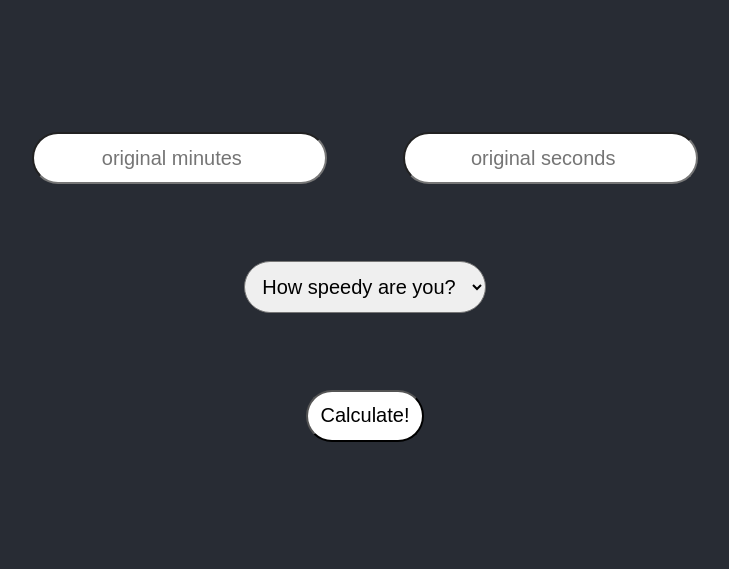
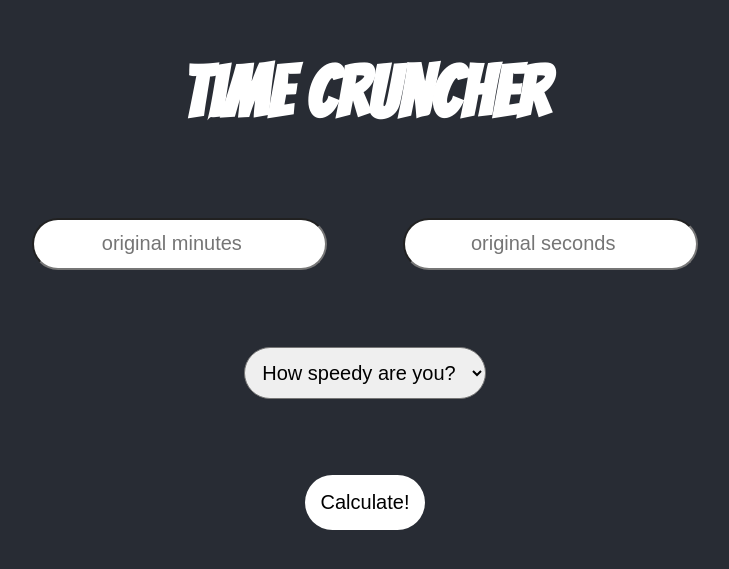
Before and after one commit to jzolo22/time-cruncher, a React (Create React App) app: page / in a window 1280 px wide. Shown: the part 113-682 px from the top of the page, without its empty margins (275-1004 px from the left). Built offline with nearby package versions, Linux system fonts and the light colour scheme.

Commit message:
import google font and add header

```diff
--- a/public/index.html
+++ b/public/index.html
@@ -15,6 +15,8 @@
       user's mobile device or desktop. See https://developers.google.com/web/fundamentals/web-app-manifest/
     -->
     <link rel="manifest" href="%PUBLIC_URL%/manifest.json" />
+    <link rel="preconnect" href="https://fonts.gstatic.com">
+  <link href="https://fonts.googleapis.com/css2?family=Bangers&display=swap" rel="stylesheet">
     <!--
       Notice the use of %PUBLIC_URL% in the tags above.
       It will be replaced with the URL of the `public` folder during the build.
--- a/src/App.tsx
+++ b/src/App.tsx
@@ -3,18 +3,23 @@ import {useState} from 'react'
 import {Form} from './components/Form';
 import StyledBtn from './styledComponents/StyledBtn';
 import StyledFormContainer from './styledComponents/StyledFormContainer';
+import StyledHeader from './styledComponents/StyledHeader';
 
 function App() {
   const [minutes, setMinutes] = useState(0)
   const [seconds, setSeconds] = useState(0)
+  const [minsGained, setMinsGained] = useState(0)
+  const [secsGained, setSecsGained] = useState(0)
   const [form, setForm] = useState(true)
 
   // const originalLength:string = "original length"
   // const speed:string = "speed"
 
-  const submitHandler = (minutes: number, seconds: number) => {
+  const submitHandler = (minutes:number, seconds:number, minsGained:number, secsGained:number) => {
     setMinutes(minutes)
     setSeconds(seconds)
+    setMinsGained(minsGained)
+    setSecsGained(secsGained)
     setForm(false)
   }
 
@@ -26,6 +31,14 @@ function App() {
     }
   }
 
+  // const activityText = (minutes: number = 0, seconds: number = 0) => {
+  //   switch (minutes) {
+  //     case 0:
+  //       return <h3></h3>
+  //   }
+
+  // }
+
   const resetHandler = () => {
     setMinutes(0)
     setSeconds(0)
@@ -34,6 +47,7 @@ function App() {
 
   return (
     <div className="main-container">
+    <StyledHeader>Time Cruncher</StyledHeader>
       {
         form
         ?
--- a/src/components/Form.tsx
+++ b/src/components/Form.tsx
@@ -6,7 +6,7 @@ import styled from 'styled-components'
 import StyledBtn from '../styledComponents/StyledBtn'
 
 type FormProps = {
-    submitHandler: (minutes: number, seconds: number) => void;
+    submitHandler: (minutes: number, seconds: number, minsGained:number, secsGained:number) => void;
 }
 
 export const Form = ({submitHandler}: FormProps) => {
@@ -31,7 +31,9 @@ export const Form = ({submitHandler}: FormProps) => {
             const speedyTime:number = totalSeconds / parseFloat(speed)
             const newMinutes:number = Math.floor(speedyTime / 60)
             const newSeconds:number = speedyTime - newMinutes * 60
-            submitHandler(newMinutes, newSeconds)
+            const minsGained:number = parseInt(minutes) - newMinutes
+            const secsGained:number = parseInt(seconds) - newSeconds
+            submitHandler(newMinutes, newSeconds, minsGained, secsGained)
         }
     }
 
--- a/src/styledComponents/StyledBtn.tsx
+++ b/src/styledComponents/StyledBtn.tsx
@@ -9,8 +9,11 @@ const StyledBtn = styled.button`
     margin: 3%;
     color: black;
     -webkit-transition: 0.5s;
+    box-sizing: border-box;
+    text-decoration:none;
+    border:0.16em solid rgba(255,255,255,0);
     &:hover {
-        border: 5px solid pink;
+        border-color: pink;
     }
 `
 
--- /dev/null
+++ b/src/styledComponents/StyledHeader.tsx
@@ -0,0 +1,8 @@
+import styled from 'styled-components'
+
+const StyledHeader = styled.h1`
+    font-family: Bangers, cursive;
+    font-size: 72px;
+`
+
+export default StyledHeader
--- a/src/styledComponents/StyledInput.tsx
+++ b/src/styledComponents/StyledInput.tsx
@@ -13,6 +13,9 @@ const StyledInput = styled.input`
     &:focus {
         border: 5px solid pink;
     }
+    &:hover {
+        border-color: pink;
+    }
 `
 
 export default StyledInput
```
